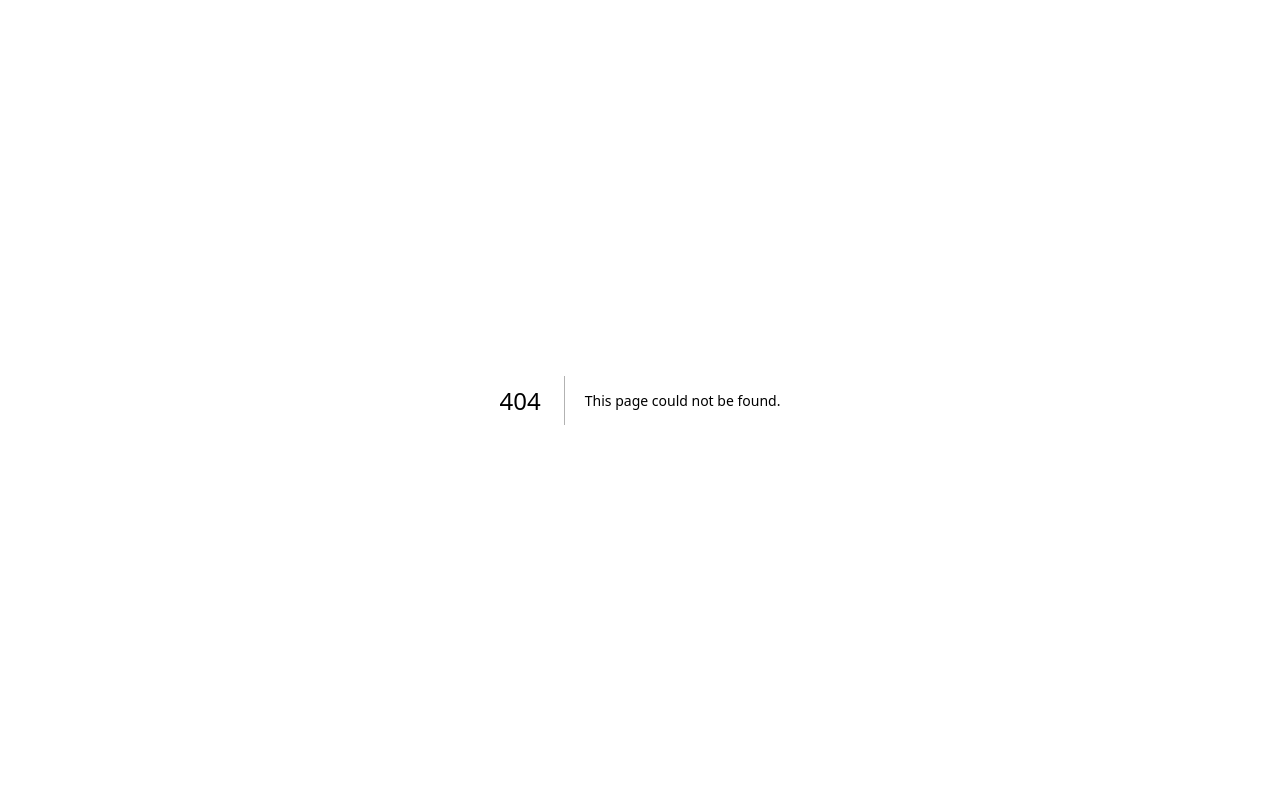
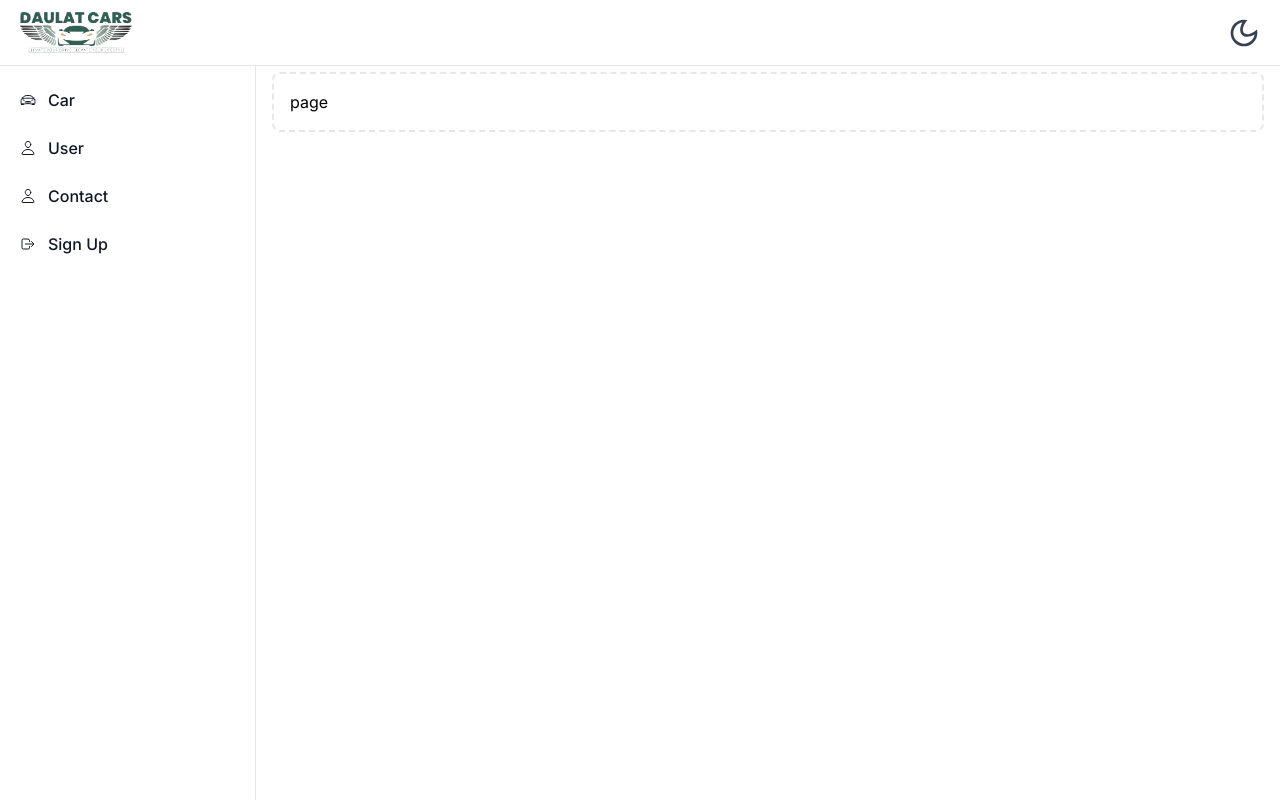
Before and after one commit to AINSoftwareSolution/motors, a Next.js app: page /portal/dashboard/contact in a window 1280 px wide. Before the commit this address had no page. Built offline with nearby package versions, Linux system fonts and the light colour scheme; sample sign-in values are in the browser's storage.

Commit message:
contact added

```diff
--- a/src/app/api/contact/route.ts
+++ b/src/app/api/contact/route.ts
@@ -18,3 +18,19 @@ export async function POST(request: Request) {
     );
   }
 }
+
+
+export async function GET() {
+  try {
+    await connectMongoDB();
+    const contact = await ContactModal.find();
+    return NextResponse.json(contact, { status: 200 });
+  } catch (error: any) {
+    return NextResponse.json(
+      {
+        message: `An error occurred while fetching user data: ${error.message}`,
+      },
+      { status: 500 }
+    );
+  }
+}
--- a/src/app/component/sidebar.tsx
+++ b/src/app/component/sidebar.tsx
@@ -91,6 +91,11 @@ const Sidebar = () => {
                                 <IoPersonOutline /><span className="flex-1 ms-3 whitespace-nowrap">User</span>
                             </Link>
                         </li>
+                        <li>
+                            <Link href="/portal/dashboard/contact" className="flex items-center p-2 text-gray-900 rounded-lg dark:text-white hover:bg-gray-100 dark:hover:bg-gray-700 group">
+                                <IoPersonOutline /><span className="flex-1 ms-3 whitespace-nowrap">Contact</span>
+                            </Link>
+                        </li>
                         {/*<li>
                             <a href="#" className="flex items-center p-2 text-gray-900 rounded-lg dark:text-white hover:bg-gray-100 dark:hover:bg-gray-700 group">
                                 <svg className="flex-shrink-0 w-5 h-5 text-gray-500 transition duration-75 dark:text-gray-400 group-hover:text-gray-900 dark:group-hover:text-white" aria-hidden="true" xmlns="http://www.w3.org/2000/svg" fill="currentColor" viewBox="0 0 20 20">
--- /dev/null
+++ b/src/app/portal/dashboard/contact/page.tsx
@@ -0,0 +1,9 @@
+import React from 'react'
+
+const page = () => {
+  return (
+    <div>page</div>
+  )
+}
+
+export default page
```
